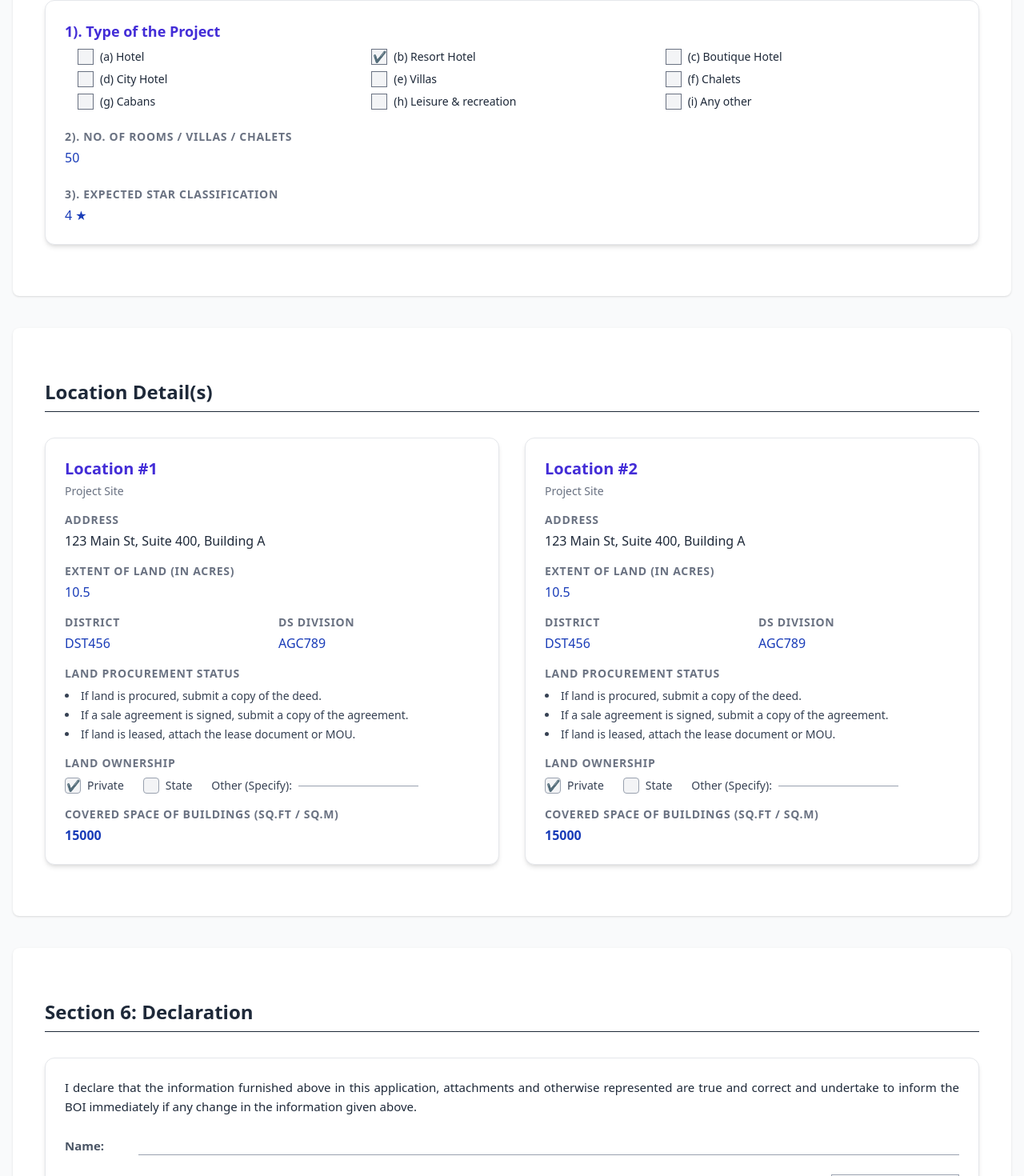
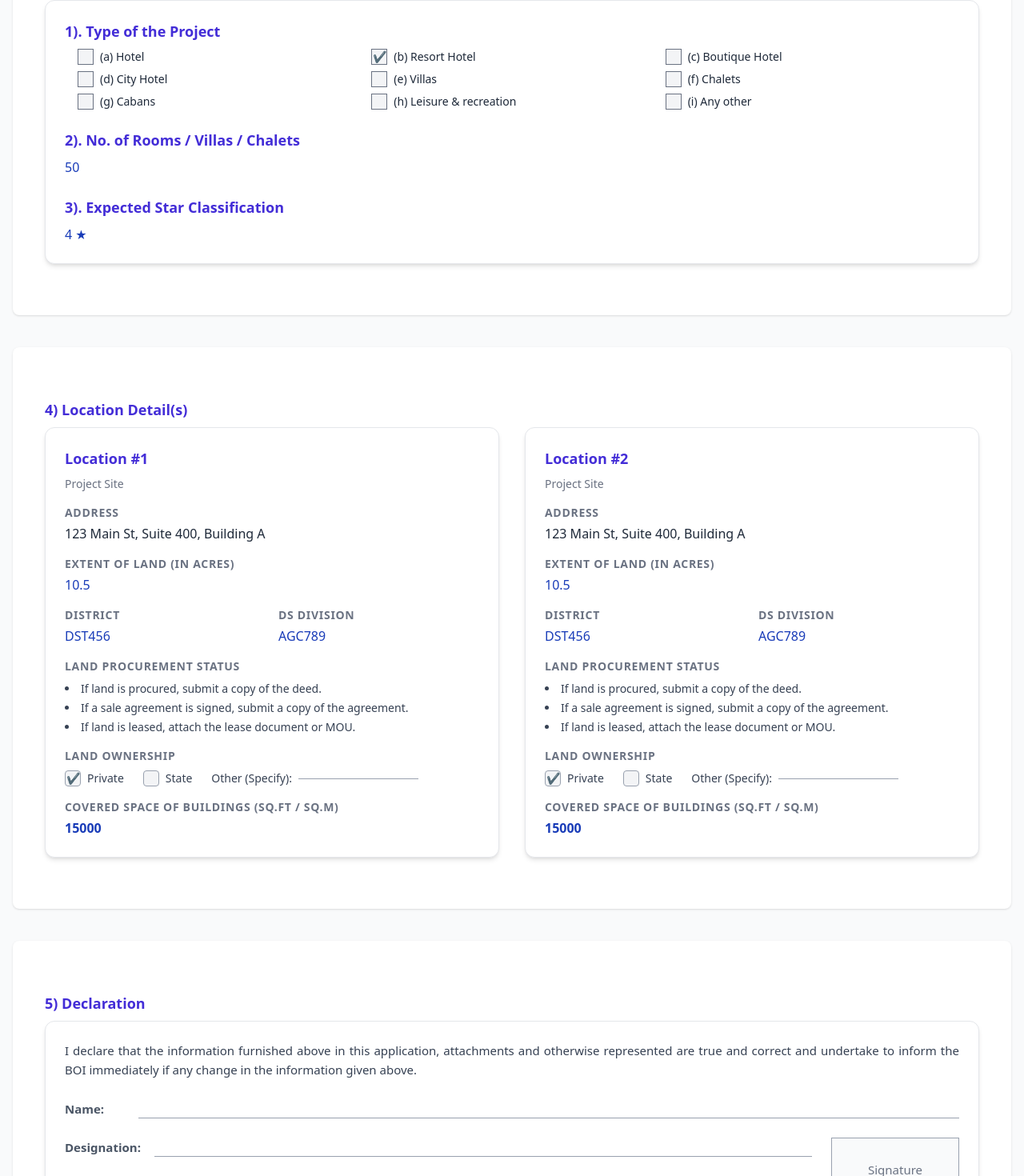
Before and after one commit to DilukaB/BOI-Application-Views, a React (Vite) app in the folder BOI Tourism/Frontend/: page / in a window 1280 px wide. Shown: the part 233-1703 px from the top of the page at 80% size. Built offline with nearby package versions, Linux system fonts and the light colour scheme.

Commit message:
tourism update

```diff
--- a/BOI Tourism/Frontend/src/components/DeclarationForm.jsx
+++ b/BOI Tourism/Frontend/src/components/DeclarationForm.jsx
@@ -3,12 +3,12 @@
 const DeclarationForm = () => {
   return (
     <div className="container mx-auto px-4 py-10 text-gray-800">
-      <h2 className="text-2xl font-semibold mb-8 text-gray-800 border-b pb-2">
-        Section 6: Declaration
-      </h2>
+      <h3 className="text-lg font-bold text-indigo-700 mb-2">
+        5) Declaration
+      </h3>
 
       <div className="border rounded-xl p-6 transition-all duration-300 border-gray-200 shadow-md hover:shadow-lg bg-white space-y-6 text-[15px] leading-relaxed print:text-black print:bg-white print:p-0 print:shadow-none print:rounded-none">
-        <p className="text-justify">
+        <p className="text-justify text-gray-700">
           I declare that the information furnished above in this application, attachments and otherwise
           represented are true and correct and undertake to inform the BOI immediately if any change in
           the information given above.
@@ -27,7 +27,7 @@ const DeclarationForm = () => {
             <div className="flex-grow border-b border-gray-400 h-6"></div>
           </div>
 
-          <div className="border border-gray-400 w-40 h-20 flex items-center justify-center text-gray-500">
+          <div className="border border-gray-400 w-40 h-20 flex items-center justify-center text-gray-500 bg-gray-50">
             Signature
           </div>
         </div>
--- a/BOI Tourism/Frontend/src/components/LocationForm.jsx
+++ b/BOI Tourism/Frontend/src/components/LocationForm.jsx
@@ -26,9 +26,9 @@
 
    return (
      <div className="container mx-auto px-4 py-10 text-gray-800">
-       <h2 className="text-2xl font-semibold mb-8 text-gray-800 border-b pb-2">
-          Location Detail(s)
-       </h2>
+       <h3 className="text-lg font-bold text-indigo-700 mb-2">
+         4) Location Detail(s)
+       </h3>
 
        <div className="grid grid-cols-1 md:grid-cols-2 gap-8">
          {locations.map((location, index) => (
@@ -38,9 +38,9 @@
            >
              <div className="flex justify-between items-start mb-4">
                <div>
-                 <h3 className="text-xl font-bold text-indigo-700">
+                 <h4 className="text-lg font-bold text-indigo-700 mb-2">
                    Location #{index + 1}
-                 </h3>
+                 </h4>
                  <p className="text-sm text-gray-500 mt-1">Project Site</p>
                </div>
              </div>
--- a/BOI Tourism/Frontend/src/components/TourismProject.jsx
+++ b/BOI Tourism/Frontend/src/components/TourismProject.jsx
@@ -37,7 +37,7 @@ const TourismForm = () => {
   return (
     <div className="container mx-auto px-4 py-10 text-gray-800">
       <h2 className="text-2xl font-semibold mb-8 text-gray-800 border-b pb-2">
-        Section 5: Tourism Project Details
+         Tourism Project Details
       </h2>
 
       <div className="border rounded-xl p-6 transition-all duration-300 border-gray-200 shadow-md hover:shadow-lg bg-white space-y-6">
@@ -58,17 +58,17 @@ const TourismForm = () => {
 
         {/* 2. No. of Rooms/villas/chalets */}
         <div>
-          <h4 className="text-sm font-semibold text-gray-500 uppercase tracking-wider">
+          <h3 className="text-lg font-bold text-indigo-700 mb-2">
             2). No. of Rooms / Villas / Chalets
-          </h4>
+          </h3>
           <p className="mt-1 text-blue-800 font-medium">{project.noRoom}</p>
         </div>
 
         {/* 3. Expected Star classification */}
         <div>
-          <h4 className="text-sm font-semibold text-gray-500 uppercase tracking-wider">
+          <h3 className="text-lg font-bold text-indigo-700 mb-2">
             3). Expected Star Classification
-          </h4>
+          </h3>
           <p className="mt-1 text-blue-800 font-medium">{project.expectedStar} ★</p>
         </div>
       </div>
```
